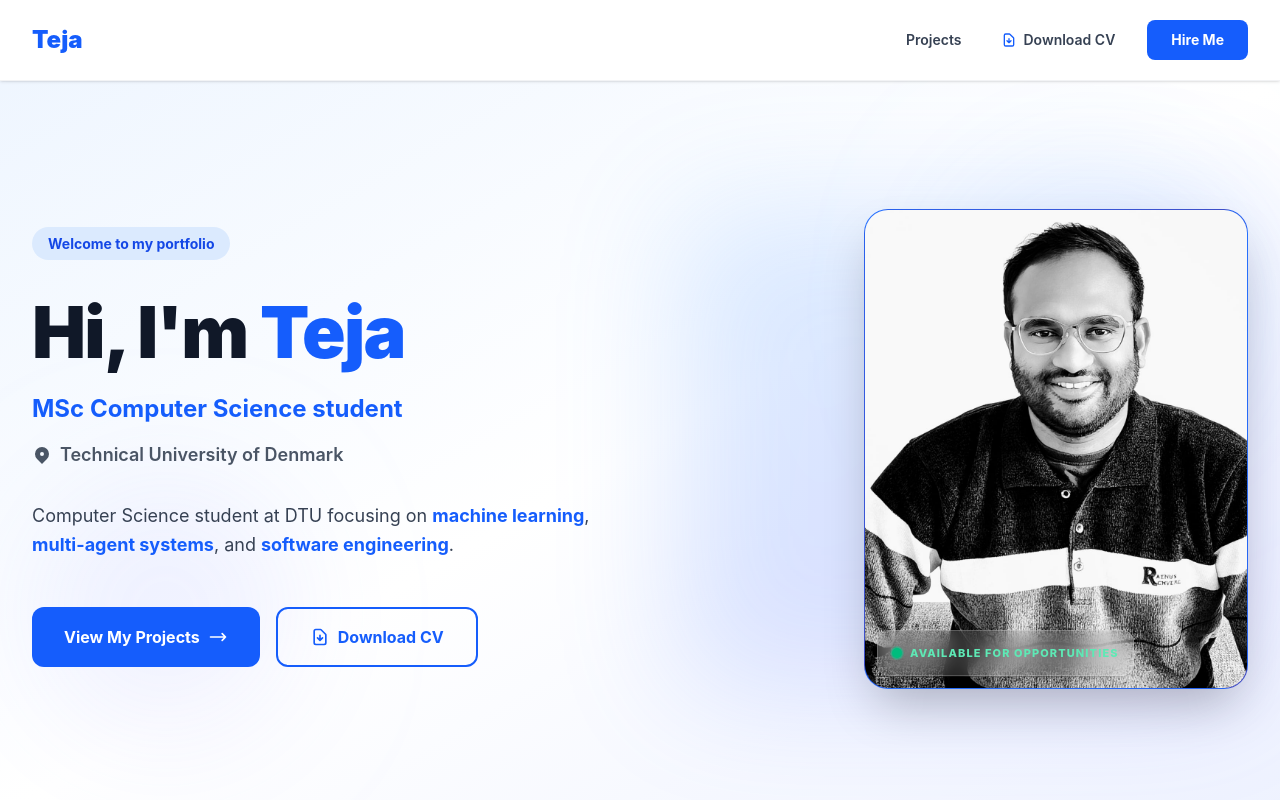
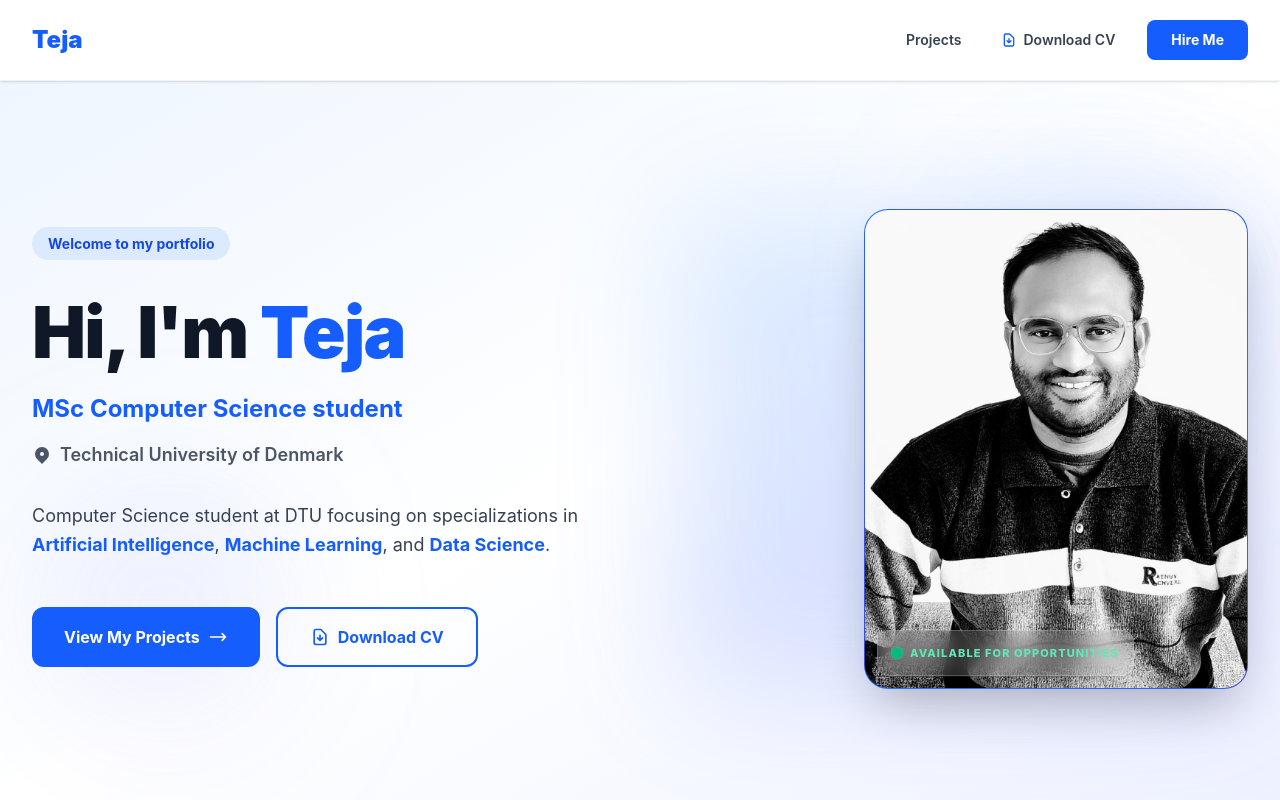
Before and after one commit to teja-mr-1/portfolio, a React (Vite) app: page / in a window 1280 px wide. Shown: the top 800 px of the page. Built offline with nearby package versions, Linux system fonts and the light colour scheme.

Commit message:
Update summary: focus on AI, ML, and Data Science specializations during MSc at DTU

```diff
--- a/cv_template.html
+++ b/cv_template.html
@@ -186,7 +186,7 @@
   <div class="section">
     <div class="section-title">Professional Summary</div>
     <p style="font-size: 8.5pt; color: #334155; line-height: 1.4;">
-      MSc Computer Science student at the Technical University of Denmark (DTU) with software development experience across healthcare, insurance, and financial domains (GE Healthcare, Swiss Re, American Express). Focused on machine learning, web applications, and software engineering.
+      MSc Computer Science student at the Technical University of Denmark (DTU) with prior software development experience across healthcare, insurance, and financial domains (GE Healthcare, Swiss Re, American Express). Currently focusing on specializations in Artificial Intelligence, Machine Learning, and Data Science during MSc studies at DTU.
     </p>
   </div>
 
--- a/src/pages/Home.jsx
+++ b/src/pages/Home.jsx
@@ -79,7 +79,7 @@ export default function Home() {
               </div>
 
               <p className="text-lg text-gray-700 leading-relaxed max-w-xl">
-                Computer Science student at DTU focusing on <span className="font-bold text-blue-600">machine learning</span>, <span className="font-bold text-blue-600">multi-agent systems</span>, and <span className="font-bold text-blue-600">software engineering</span>.
+                Computer Science student at DTU focusing on specializations in <span className="font-bold text-blue-600">Artificial Intelligence</span>, <span className="font-bold text-blue-600">Machine Learning</span>, and <span className="font-bold text-blue-600">Data Science</span>.
               </p>
 
               <div className="flex flex-col sm:flex-row gap-4 pt-4">
```
Also changed, not shown: 1 other file (tests, documents, lock files or other folders).
